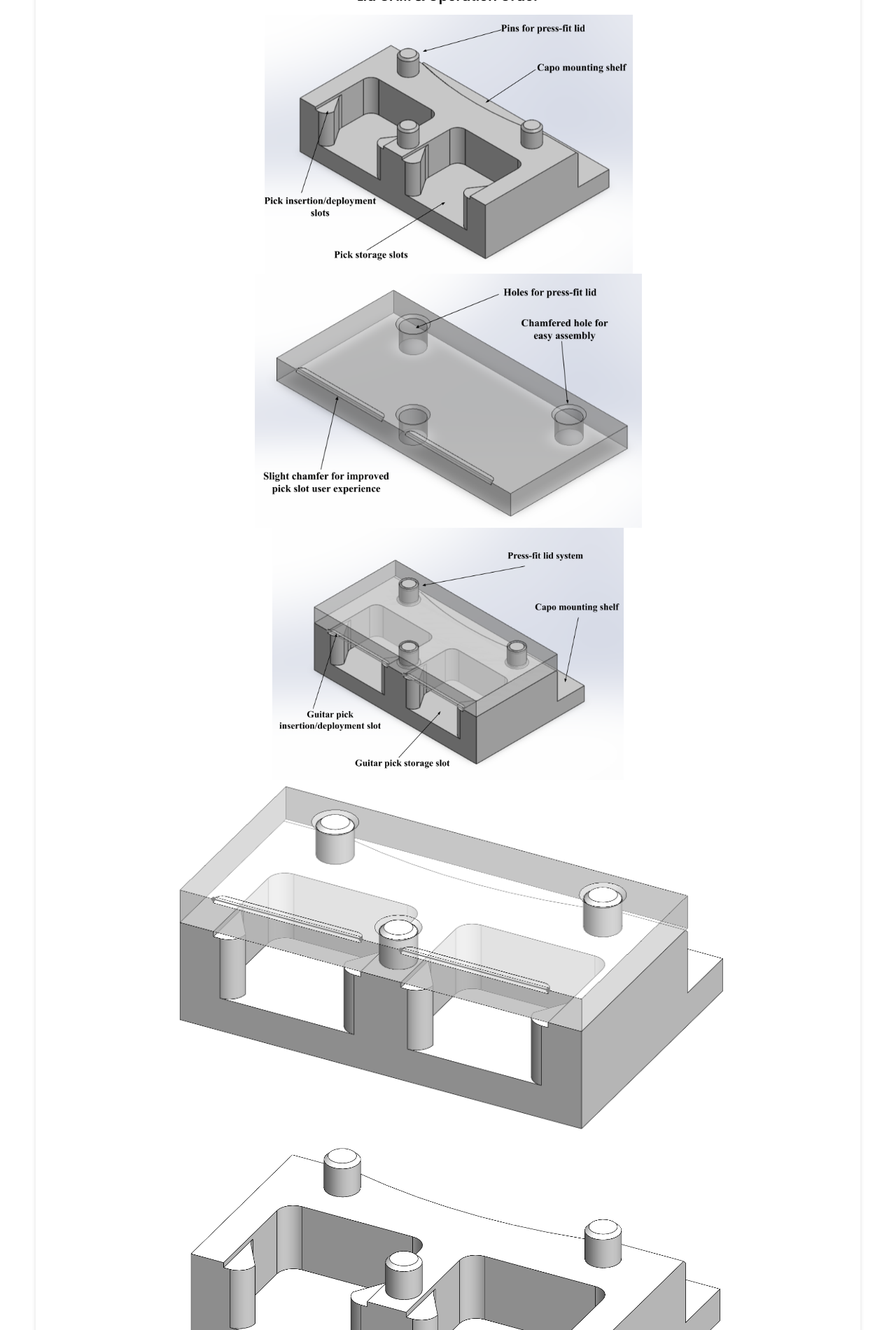
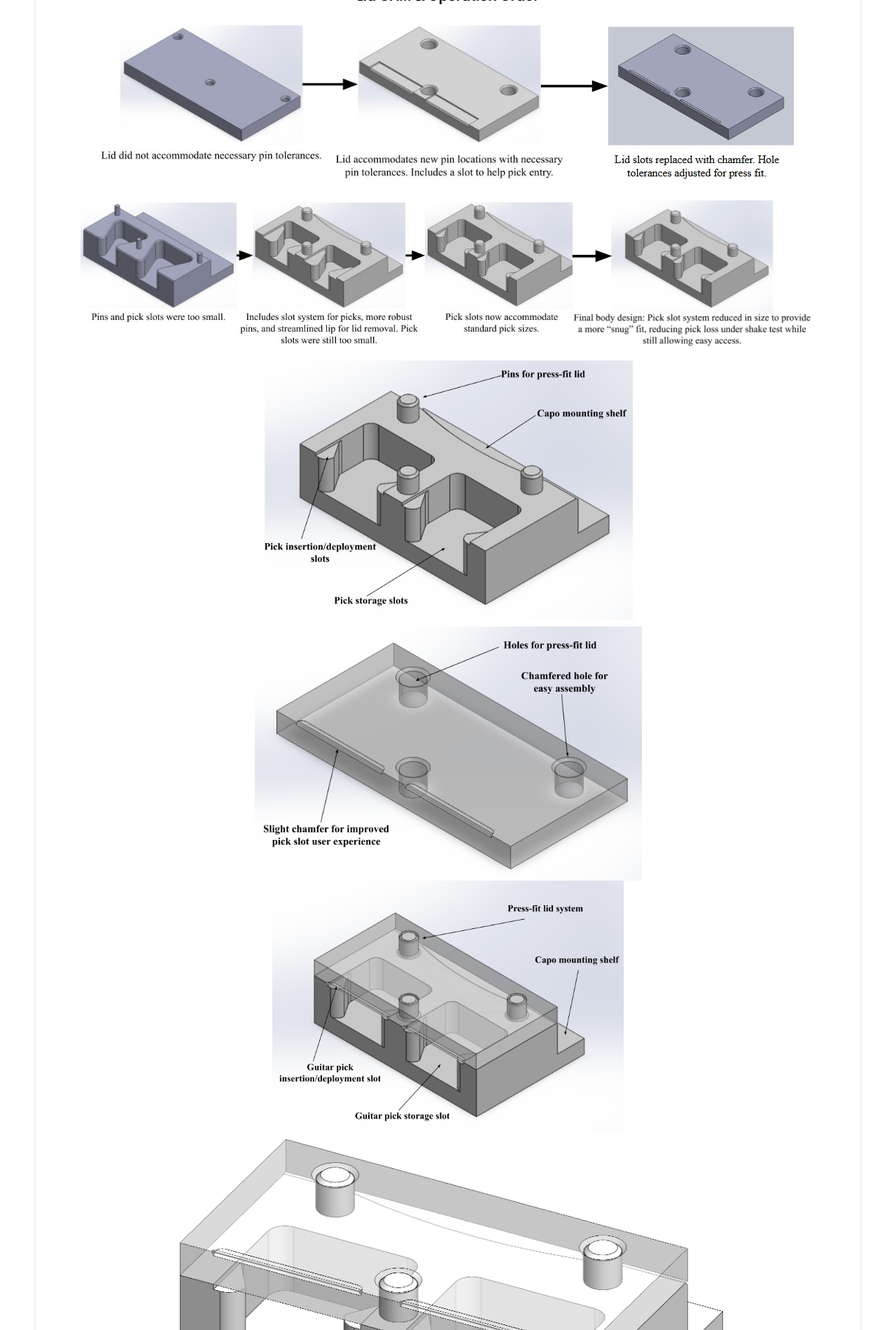
Before and after one commit to michael-vuong/michael-vuong.github.io, a Jekyll site: the page built from _projects/Attachapick/index.md, in a window 1280 px wide. Shown: the part 2274-4174 px from the top of the page at 70% size. Built offline with Jekyll 4.4.1, drawn with Linux system fonts in a browser that asks for light colours.

Commit message:
Update index.md

```diff
--- a/_projects/Attachapick/index.md
+++ b/_projects/Attachapick/index.md
@@ -36,12 +36,12 @@
 <div style="text-align:center; font-size:1.2rem; font-weight:bold; margin-bottom:12px;">
   Lid CAM & Operation Order
 </div>
-{% include image-gallery.html images="BodyLabeled.png" height="500" %}
-{% include image-gallery.html images="LidLabeled.png" height="500" %}
+
+{% include image-gallery.html images="DesignIterations.png" height="500" %}
+
+{% include image-gallery.html images="BodyLabeled.png, LidLabeled.png" height="500" %}
 {% include image-gallery.html images="AssemLabeled.png" height="500" %}
 
 {% include image-gallery.html images="CADAssem.png" height="500" %}
-{% include image-gallery.html images="CADBody.png" height="500" %}
-{% include image-gallery.html images="CADLid.png" height="500" %}
-{% include image-gallery.html images="DesignIterations.png" height="500" %}
+{% include image-gallery.html images="CADBody.png, CADLid.png" height="500" %}
 {% include image-gallery.html images="WithPics.png" height="500" %}
```
